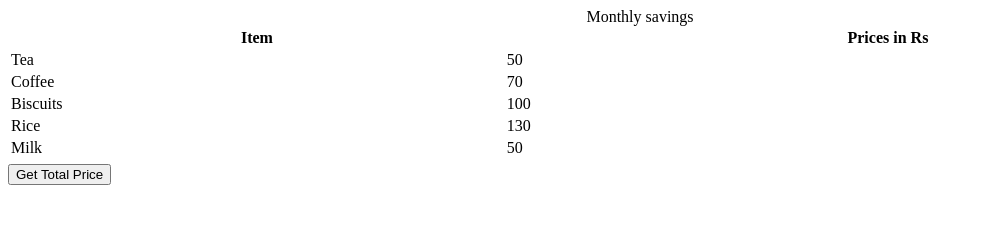
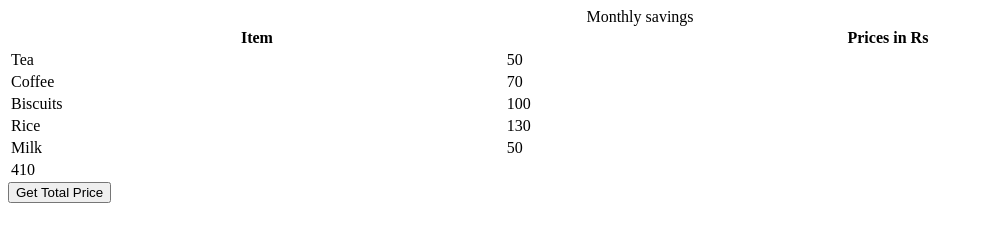
Before and after one commit to acciojob/grofers-checkout-Shivam4401, a website: page main.html in a window 1280 px wide. Shown: the whole page, without its empty margins (0-983 px from the left). Drawn offline with Linux system fonts and the light colour scheme.

Commit message:
created a submission

```diff
--- a/main.html
+++ b/main.html
@@ -37,7 +37,7 @@
       <td class="price">50</td>
     </tr>
 	<tr>
-		<td id="ans"></td>
+		<td id="ans">410</td>
 	</tr>
   </table>
     <script type="text/javascript" src="./script.js">
```
